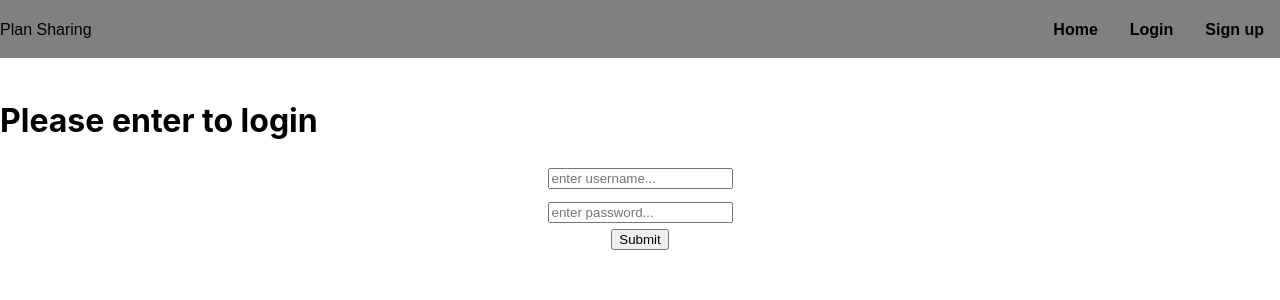
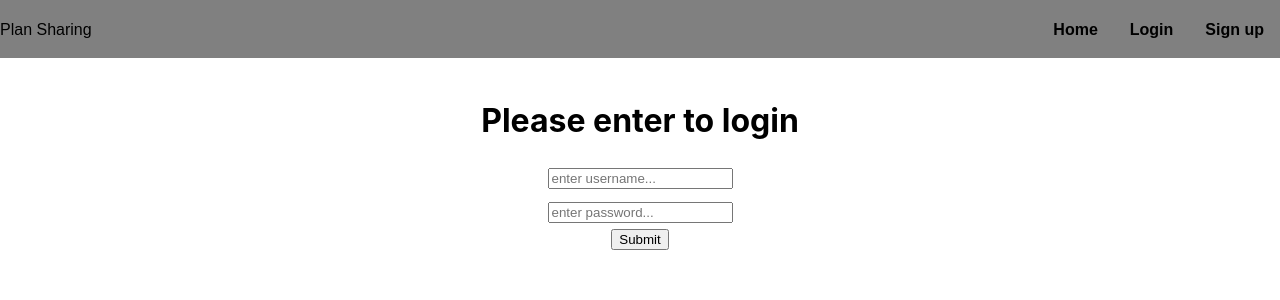
Before and after one commit to eric-klimowich/plan-sharing-frontend, a React (Create React App) app: page /login in a window 1280 px wide. Shown: the top 300 px of the page. Built offline with nearby package versions, Linux system fonts and the light colour scheme; no server answers.

Commit message:
Added additional styling for login form

```diff
--- a/src/App.css
+++ b/src/App.css
@@ -56,6 +56,17 @@ body {
   margin: 0.4rem 0;
 }
 
+.login {
+  display: flex;
+  align-items: center;
+  flex-direction: column;
+}
+
+.login__heading {
+  display: flex;
+  align-items: center;
+}
+
 .login-form {
   display:flex;
   align-items: center;
```
